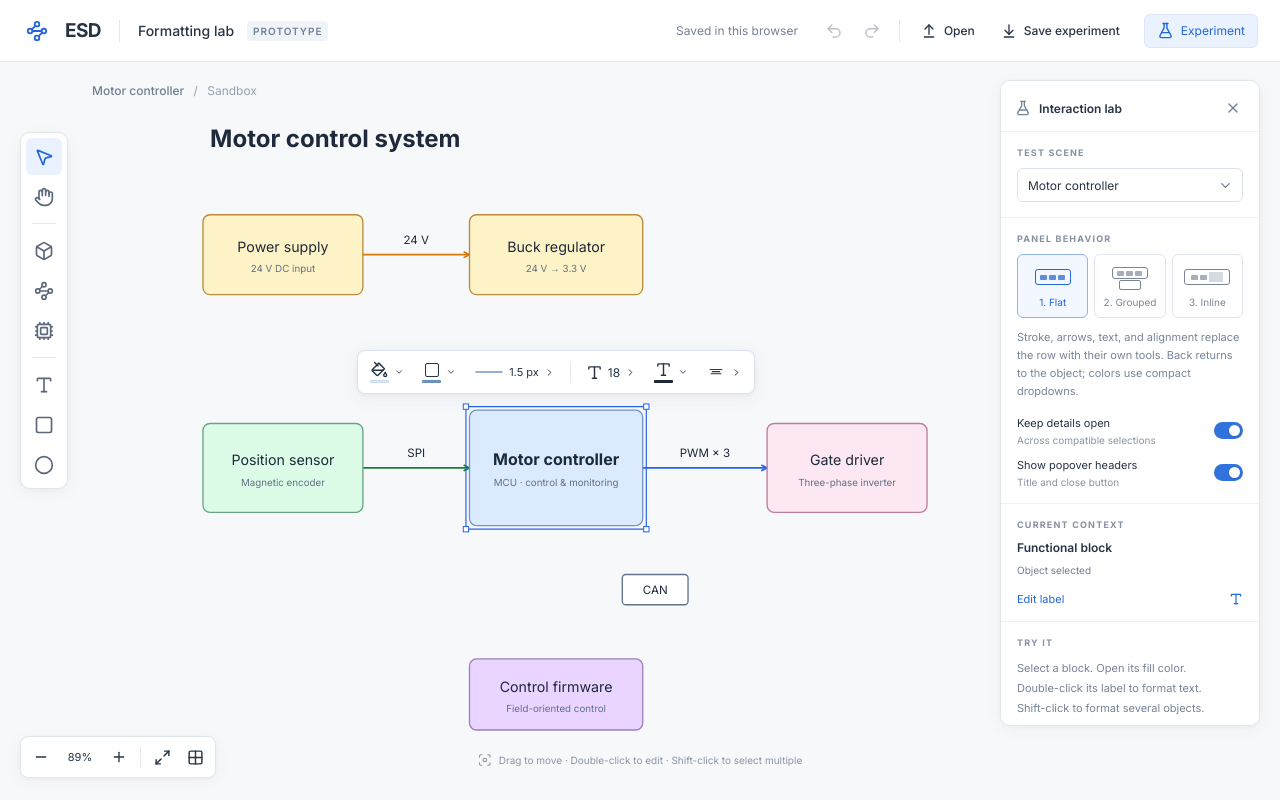
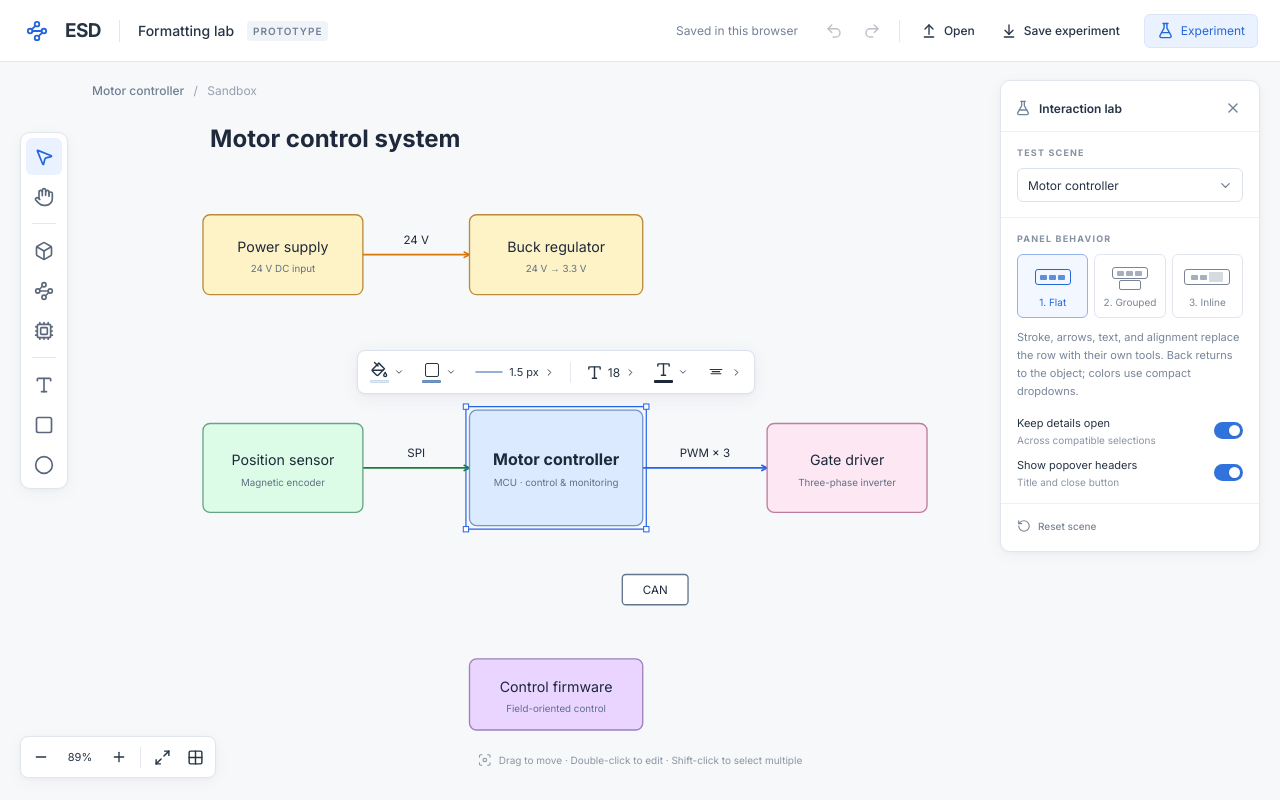
Before and after one commit to foilsv/ESD, a React (Vite) app: page / in a window 1280 px wide. Built offline with nearby package versions, Linux system fonts and the light colour scheme.

Commit message:
custom colors fix

```diff
--- a/src/App.tsx
+++ b/src/App.tsx
@@ -11,7 +11,6 @@ import {
   ArrowUpFromLine,
   Box,
   ChevronDown,
-  ChevronUp,
   Circle,
   Cpu,
   FlaskConical,
@@ -758,44 +757,7 @@ export default function App() {
                 <span className="switch" />
               </label>
             </div>
-            <div className="experiment-section selection-info">
-              <div className="eyebrow">CURRENT CONTEXT</div>
-              <strong>
-                {chosen.length === 1
-                  ? kinds[chosen[0].kind]
-                  : chosen.length
-                    ? `${chosen.length} objects`
-                    : 'Canvas'}
-              </strong>
-              <span className={`context-mode ${editing ? 'editing' : ''}`}>
-                {editing ? 'Editing label' : chosen.length ? 'Object selected' : 'No selection'}
-              </span>
-              {chosen.length === 1 && canEditLabel(chosen[0]) && (
-                <button
-                  className="edit-label-button"
-                  onClick={() => (editing ? finishEdit() : edit(chosen[0].id))}
-                >
-                  {editing ? 'Finish label editing' : 'Edit label'}
-                  {editing ? <ChevronUp size={14} /> : <Type size={14} />}
-                </button>
-              )}
-              {chosen.length === 1 && chosen[0].kind === 'connection' && (
-                <div className="connection-info">
-                  {objects.find((o) => o.id === chosen[0].source)?.label}{' '}
-                  {{ none: '—', left: '←', right: '→', both: '↔' }[connectionArrows(chosen[0])]}{' '}
-                  {objects.find((o) => o.id === chosen[0].target)?.label}
-                </div>
-              )}
-            </div>
-            <div className="experiment-section try-section">
-              <div className="eyebrow">TRY IT</div>
-              <p>
-                Select a block. Open its fill color.
-                <br />
-                Double-click its label to format text.
-                <br />
-                Shift-click to format several objects.
-              </p>
+            <div className="experiment-section reset-section">
               <button
                 className="plain-button reset-button"
                 onClick={() => {
--- a/src/ColorPalette.tsx
+++ b/src/ColorPalette.tsx
@@ -1,6 +1,12 @@
-import { useRef, useState } from 'react';
+import { useCallback, useEffect, useRef, useState } from 'react';
 import { Check, Plus, Pipette } from 'lucide-react';
 import { type ColorKey } from './FormattingControls';
+import {
+  addCustomColor,
+  customColorKey,
+  listenForColorCommit,
+  parseCustomColors,
+} from './customColors';
 
 const neutrals = [
   '#ffffff',
@@ -38,19 +44,14 @@ const hues = [
   '#2563eb',
   '#7c3aed',
 ];
-const customKey = 'esd-formatting-lab.custom-colors';
 function readCustomColors(): string[] {
   try {
-    const saved: unknown = JSON.parse(localStorage.getItem(customKey) ?? '[]');
-    return Array.isArray(saved)
-      ? saved
-          .filter((c): c is string => typeof c === 'string' && /^#[0-9a-f]{6}$/i.test(c))
-          .slice(0, 8)
-      : [];
+    return parseCustomColors(localStorage.getItem(customColorKey));
   } catch {
-    return [];
+    return parseCustomColors(null);
   }
 }
+
 type EyeDropperWindow = Window & {
   EyeDropper?: new () => { open: () => Promise<{ sRGBHex: string }> };
 };
@@ -74,17 +75,24 @@ export default function ColorPalette({
     ...(kind === 'fill' ? ['transparent', ...neutrals.slice(0, 6), '#0f172a'] : neutrals),
     ...hues,
   ];
-  const chooseCustom = (color: string) => {
+  const chooseCustom = useCallback(
+    (color: string) => {
       const normalized = color.toLowerCase();
-    const next = [normalized, ...custom.filter((c) => c !== normalized)].slice(0, 8);
+      const next = addCustomColor(custom, normalized);
       setCustom(next);
       try {
-      localStorage.setItem(customKey, JSON.stringify(next));
+        localStorage.setItem(customColorKey, JSON.stringify(next));
       } catch {
         /* Palette still works without storage. */
       }
       onChange(normalized);
-  };
+    },
+    [custom, onChange],
+  );
+  useEffect(() => {
+    const picker = customPicker.current;
+    if (picker) return listenForColorCommit(picker, chooseCustom);
+  }, [chooseCustom]);
   const swatch = (color: string) => {
     const selected = value?.toLowerCase() === color;
     const rgb =
@@ -149,7 +157,12 @@ export default function ColorPalette({
           type="button"
           aria-label="Add custom color"
           title="Add custom color"
-          onClick={() => customPicker.current?.click()}
+          onClick={() => {
+            if (customPicker.current) {
+              customPicker.current.value = value?.startsWith('#') ? value : '#ffffff';
+              customPicker.current.click();
+            }
+          }}
         >
           <Plus size={14} aria-hidden="true" />
         </button>
@@ -160,8 +173,7 @@ export default function ColorPalette({
         type="color"
         aria-label="Choose custom color"
         tabIndex={-1}
-        value={value?.startsWith('#') ? value : '#ffffff'}
-        onChange={(event) => chooseCustom(event.target.value)}
+        defaultValue={value?.startsWith('#') ? value : '#ffffff'}
         onKeyDown={(event) => {
           if (event.key === 'Escape') event.stopPropagation();
         }}
--- /dev/null
+++ b/src/customColors.ts
@@ -0,0 +1,43 @@
+// Colors observed on octopart.com (2026-09-12): primary blue, text charcoal,
+// hero pale blue, and the white surface.
+export const defaultCustomColors = ['#0a70cf', '#303336', '#e8f3fe', '#ffffff'];
+// Start the requested palette cleanly; retain the old key as a recoverable backup.
+export const customColorKey = 'esd-formatting-lab.custom-colors.v2';
+const validColor = /^#[0-9a-f]{6}$/i;
+
+function uniqueColors(colors: unknown[]): string[] {
+  return [
+    ...new Set(
+      colors
+        .filter((c): c is string => typeof c === 'string' && validColor.test(c))
+        .map((c) => c.toLowerCase()),
+    ),
+  ].slice(0, 8);
+}
+
+export function parseCustomColors(serialized: string | null): string[] {
+  try {
+    const saved: unknown = JSON.parse(serialized ?? 'null');
+    const colors = Array.isArray(saved) ? uniqueColors(saved) : [];
+    return colors.length ? colors : [...defaultCustomColors];
+  } catch {
+    return [...defaultCustomColors];
+  }
+}
+
+export function addCustomColor(colors: string[], color: string): string[] {
+  return uniqueColors([color, ...colors]);
+}
+
+// Native change fires on commitment. React onChange also handles every input
+// event while dragging the color picker, which used to save near-duplicate swatches.
+export function listenForColorCommit(
+  picker: EventTarget & { value: string },
+  commit: (color: string) => void,
+): () => void {
+  const onChange = () => {
+    if (validColor.test(picker.value)) commit(picker.value.toLowerCase());
+  };
+  picker.addEventListener('change', onChange);
+  return () => picker.removeEventListener('change', onChange);
+}
--- a/src/styles.css
+++ b/src/styles.css
@@ -723,43 +723,8 @@ button[aria-pressed='true']:not(.swatch):not(.color-swatch) {
   outline: 2px solid #2563eb;
   outline-offset: 3px;
 }
-.selection-info > strong {
-  font-size: 12px;
-  font-weight: 600;
-  display: block;
-  margin-bottom: 9px;
-}
-.context-mode {
-  font-size: 10px;
-  color: #6d7f98;
-  display: block;
-}
-.context-mode.editing {
-  color: #2467da;
-}
-.edit-label-button {
-  width: 100%;
-  justify-content: space-between;
-  font-size: 11px;
-  padding: 8px 0 0;
-  margin-top: 8px;
-  color: #2467da;
-}
-.connection-info {
-  font-size: 10px;
-  line-height: 1.6;
-  color: #8691a2;
-  margin-top: 10px;
-}
-.try-section p {
-  font-size: 11px;
-  line-height: 1.85;
-  color: #768397;
-  margin: 0;
-}
 .reset-button {
-  padding: 6px 0 0;
-  margin-top: 12px;
+  padding: 0;
   color: #7b8798;
   font-size: 10px;
 }
@@ -829,8 +794,7 @@ button[aria-pressed='true']:not(.swatch):not(.color-swatch) {
     padding-bottom: 19px;
   }
   .behavior-description,
-  .switch-row,
-  .try-section p {
+  .switch-row {
     font-size: 12px;
   }
   .eyebrow {
```
Also changed, not shown: 4 other files (tests, documents, lock files or other folders). Lines whose indentation alone changed are shown as unchanged.
